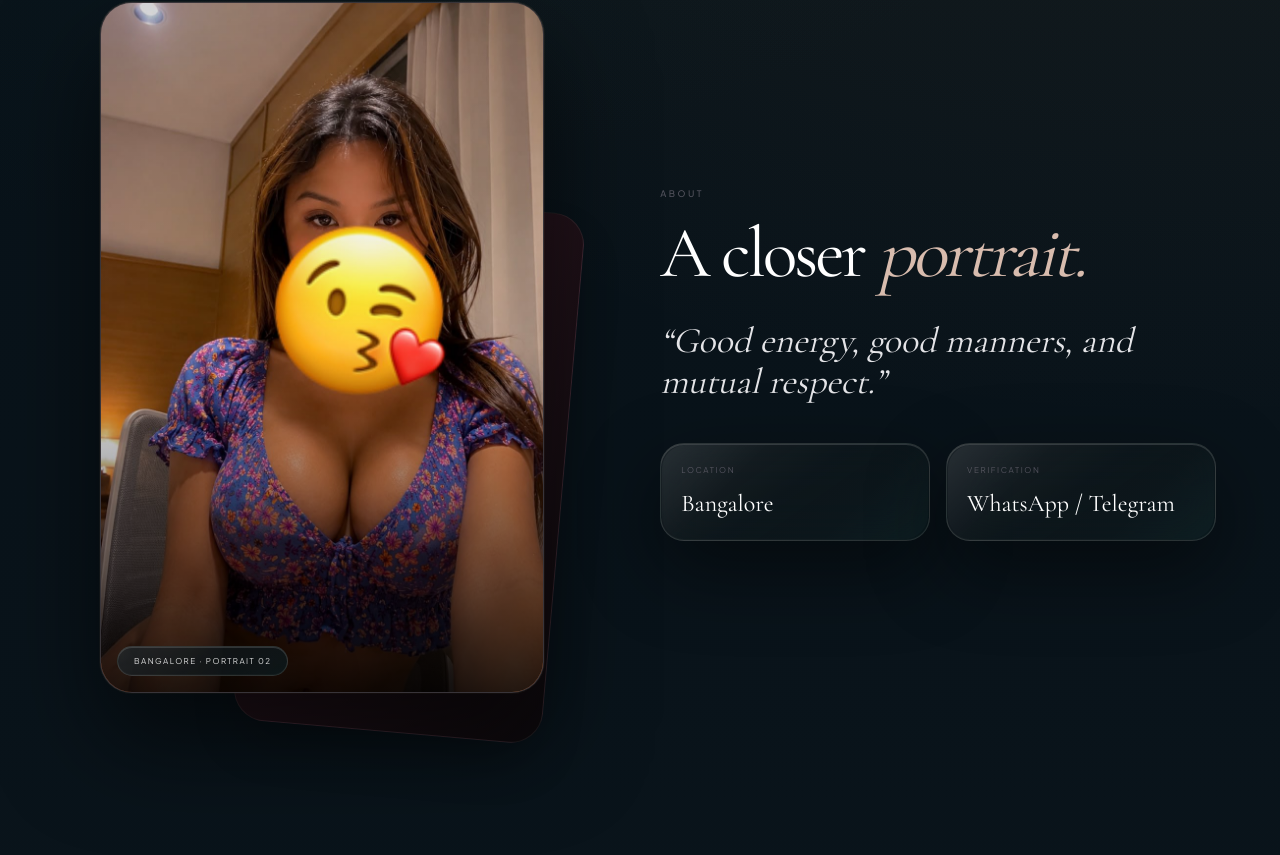
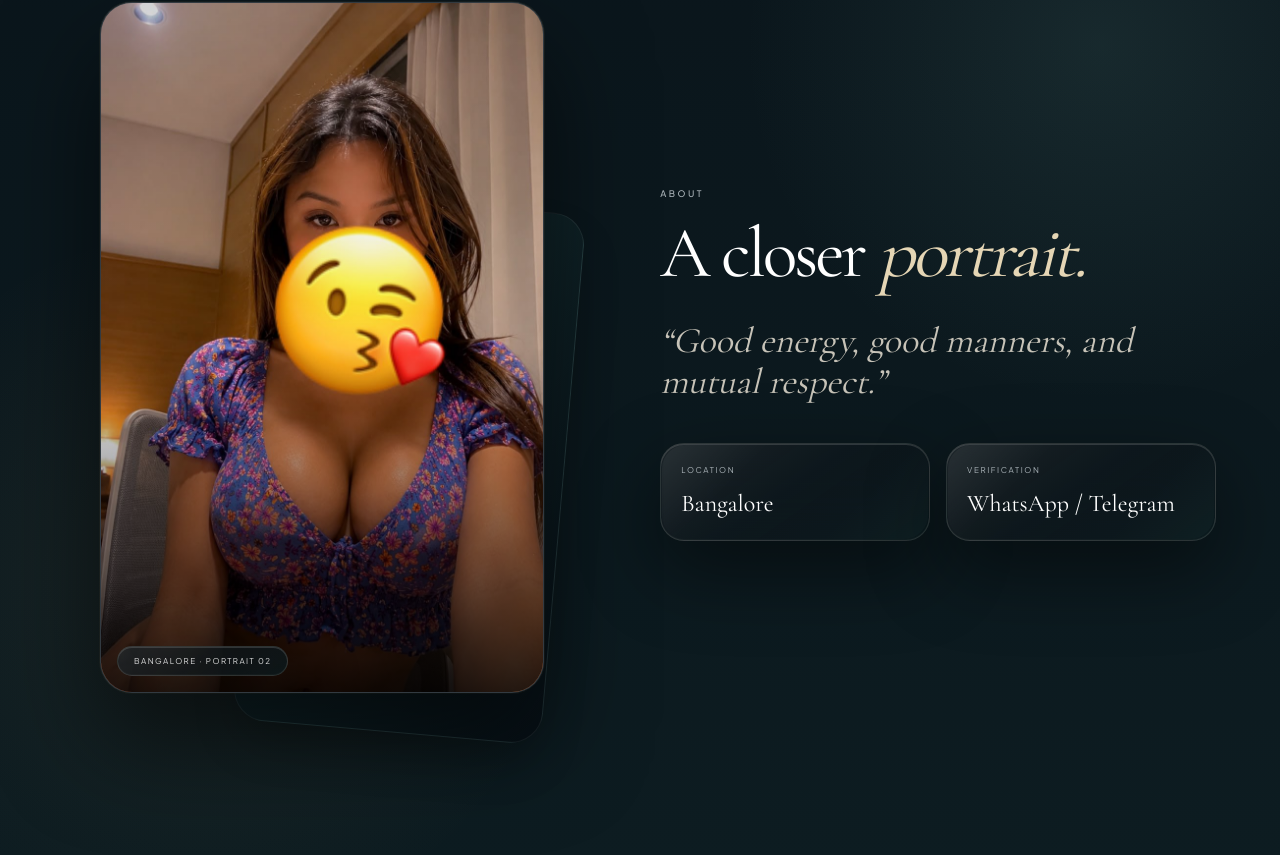
Before and after one commit to MohitAhlawat93/dancer-portfolio, a Next.js app: page / in a window 1280 px wide. Shown: the part 1745-2600 px from the top of the page. Built offline with nearby package versions, Linux system fonts and the light colour scheme; no server answers.

Commit message:
design: apply premium palette to About.tsx

```diff
--- a/components/sections/About.tsx
+++ b/components/sections/About.tsx
@@ -3,16 +3,16 @@ import { siteContent } from "@/content/site-content";
 
 export function About() {
   return (
-    <section id="about" className="section-bronze relative overflow-hidden px-5 py-20 text-white sm:px-6 sm:py-24 lg:px-16 lg:py-32">
+    <section id="about" className="section-teal relative overflow-hidden px-5 py-20 text-white sm:px-6 sm:py-24 lg:px-16 lg:py-32">
       <div className="relative z-10 mx-auto max-w-[1500px]">
         <div className="grid gap-10 lg:grid-cols-[.9fr_1fr] lg:items-center lg:gap-24">
           <div className="relative mx-auto w-full max-w-[620px] pb-10 pl-1 pr-5 pt-2 sm:pl-9">
             <div
               aria-hidden="true"
-              className="absolute bottom-0 right-0 h-[72%] w-[62%] rotate-[5deg] rounded-[2rem] border border-white/[.07] bg-gradient-to-br from-[#351926] to-[#0c090c] shadow-2xl"
+              className="absolute bottom-0 right-0 h-[72%] w-[62%] rotate-[5deg] rounded-[2rem] border border-white/[.07] bg-gradient-to-br from-[#173437] to-[#071016] shadow-2xl"
             />
 
-            <div className="luxury-frame prism-edge group relative z-10 aspect-[9/14] overflow-hidden rounded-[2rem] border border-white/15 bg-[#151116]">
+            <div className="luxury-frame prism-edge group relative z-10 aspect-[9/14] overflow-hidden rounded-[2rem] border border-white/15 bg-surface">
               <Image
                 src={siteContent.images.about.src}
                 alt={siteContent.images.about.alt}
@@ -29,22 +29,22 @@ export function About() {
           </div>
 
           <div>
-            <p className="text-[9px] font-medium uppercase tracking-[.28em] text-zinc-600">About</p>
+            <p className="text-[9px] font-medium uppercase tracking-[.28em] text-muted">About</p>
             <h2 className="mt-5 max-w-3xl font-display text-5xl font-light leading-[.94] tracking-[-.045em] sm:text-6xl lg:text-7xl">
-              A closer <span className="italic text-[#d8bcae]">portrait.</span>
+              A closer <span className="italic text-accent-soft">portrait.</span>
             </h2>
 
-            <p className="mt-8 max-w-2xl font-display text-3xl font-light italic leading-[1.15] text-zinc-200 sm:text-4xl">
+            <p className="mt-8 max-w-2xl font-display text-3xl font-light italic leading-[1.15] text-muted-strong sm:text-4xl">
               “Good energy, good manners, and mutual respect.”
             </p>
 
             <div className="mt-10 grid gap-4 sm:grid-cols-2">
               <article className="depth-card glass-panel relative rounded-3xl p-5">
-                <p className="text-[8px] uppercase tracking-[.2em] text-zinc-600">Location</p>
+                <p className="text-[8px] uppercase tracking-[.2em] text-muted">Location</p>
                 <p className="mt-3 font-display text-2xl font-light">{siteContent.profile.city}</p>
               </article>
               <article className="depth-card glass-panel relative rounded-3xl p-5">
-                <p className="text-[8px] uppercase tracking-[.2em] text-zinc-600">Verification</p>
+                <p className="text-[8px] uppercase tracking-[.2em] text-muted">Verification</p>
                 <p className="mt-3 font-display text-2xl font-light">WhatsApp / Telegram</p>
               </article>
             </div>
```
